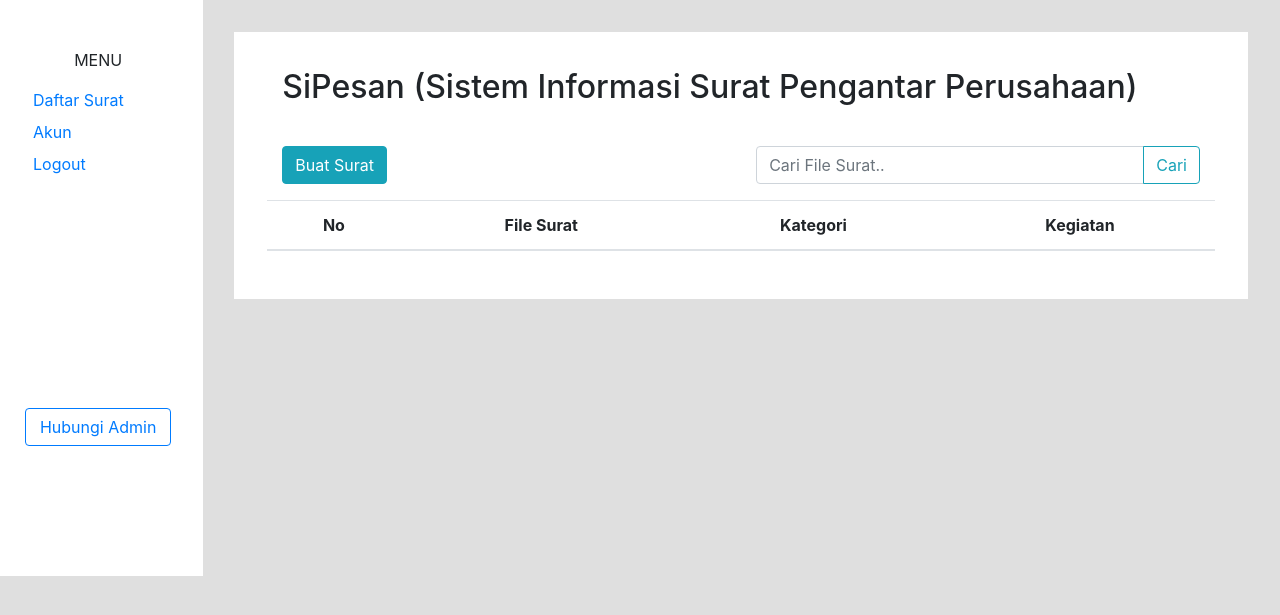
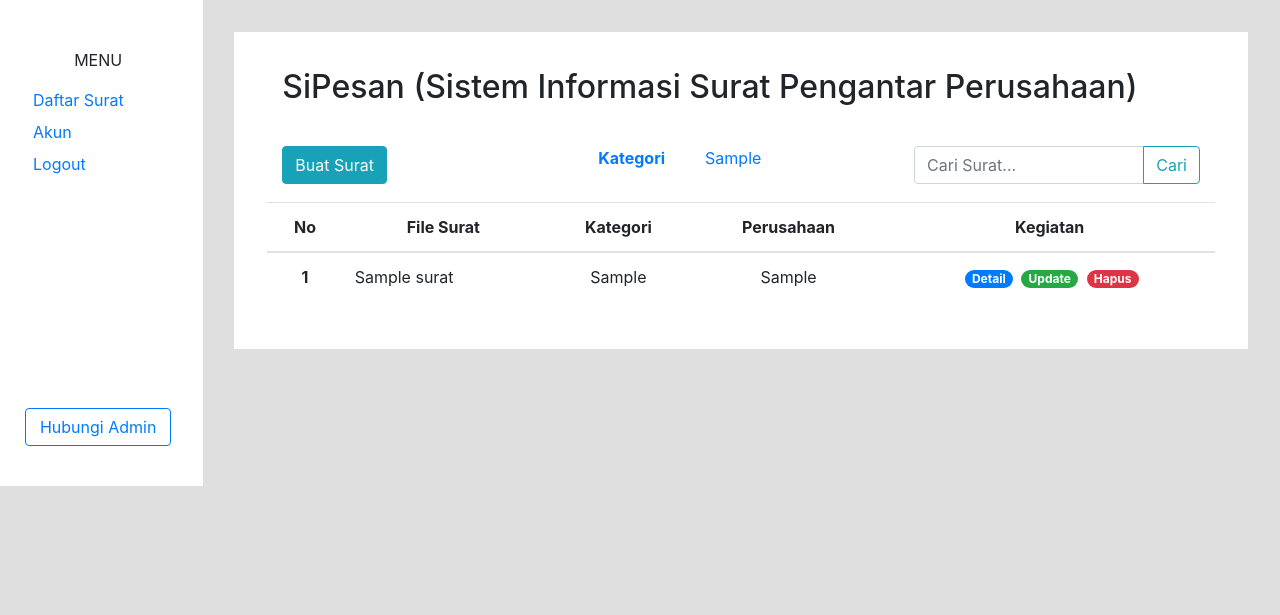
Before and after one commit to yahyamahen/FP-Pemrograman-Web, a PHP site: the page made by index.php in a window 1280 px wide. Shown: the top 615 px of the page. Run offline with PHP 8.4, Linux system fonts and the light colour scheme; the visitor is signed in with stand-in values (Sample User, id 1); tables that the repository leaves empty or names only in its code hold one stand-in row (values such as "Sample post"); lists and menus that the app fills with data are empty; some libraries are stand-ins or nearby versions.

Commit message:
Search Surat

```diff
--- a/akun.php
+++ b/akun.php
@@ -117,7 +117,7 @@ function mahasiswaUpdated()
                         <input type="hidden" name="foto_profil_lama" id="foto_profil_lama" value="<?= $mhs['foto_profil'] ?>">
                         <div class="col-md-12">
                            <label for="npm" class="form-label">NPM</label>
-                           <input type="hidden" class="form-control" id="npm" name="npm" placeholder="NPM" value="<?= $mhs['npm']; ?>">
+                           <input type="text" class="form-control" id="npm" name="npm" placeholder="NPM" value="<?= $mhs['npm']; ?>" disabled>
                         </div>
                         <div class="col-12">
                            <label for="nama_mhs" class="form-label">Nama Lengkap</label>
@@ -126,7 +126,7 @@ function mahasiswaUpdated()
                         <div class="col-md-9">
                            <label for="jurusan" class="form-label">Jurusan</label>
                            <select id="jurusan" name="jurusan" class="form-control">
-                              <option selected value="Teknik Infromatika" selected>Teknik Informatika</option>
+                              <option value="Teknik Infromatika" selected>Teknik Informatika</option>
                               <option value="Sistem Informasi">Sistem Informasi</option>
                            </select>
                         </div>
--- a/css/style.css
+++ b/css/style.css
@@ -107,7 +107,7 @@ body {
 }
 
 body .sidebar {
-  height: 45vmax;
+  height: 100%;
   background-color: white;
   padding: 2em 1.5em 2em 2em;
 }
--- a/css/style.scss
+++ b/css/style.scss
@@ -6,7 +6,7 @@
 body {
    background-color: #dfdfdf;
    .sidebar {
-      height: 45vmax;
+      height: 100%;
       background-color: white;
       padding: 2em 1.5em 2em 2em;
       .profile {
--- a/function.php
+++ b/function.php
@@ -71,6 +71,15 @@ function registration($data)
    );
 
    return mysqli_affected_rows($conn);
+}
+
+function search($key, $ktg)
+{
+   $query = "SELECT * FROM surat WHERE kategori = '$ktg' &&
+		judul_surat LIKE '%$key%' OR
+		perusahaan key '%$key%';";
+
+   return read($query);
 }
 
 function inputSurat($data)
--- a/index.php
+++ b/index.php
@@ -8,7 +8,27 @@ if (!isset($_SESSION["login"])) {
    exit;
 }
 
+$kategori = read("SELECT kategori FROM surat LIMIT 2;");
 $surat = read("SELECT * FROM surat WHERE npm = '$npm'");
+
+if (!isset($_GET['kategori']) && isset($_POST['search_btn'])) {
+   $key = $_POST['keyword'];
+   $surat = read("SELECT * FROM surat WHERE kategori LIKE '%$key%' OR
+   judul_surat LIKE '%$key%' OR
+   perusahaan LIKE '%$key%';");
+}
+
+if (isset($_GET['kategori'])) {
+   $ktg = $_GET['kategori'];
+   $surat_filter = read("SELECT * FROM surat WHERE kategori = '$ktg';");
+   if (isset($_POST['search_btn'])) {
+      $key = $_POST['keyword'];
+      $surat_filter = read("SELECT * FROM surat WHERE kategori = '$ktg' &&
+		judul_surat LIKE '%$key%' OR
+		perusahaan LIKE '%$key%';");
+   }
+}
+
 
 function suratNotice()
 {
@@ -112,18 +132,24 @@ if (isset($_GET["delete"])) {
             </div>
 
             <div class="row mt-3 table-surat">
-               <div class="col-md-6">
+               <div class="col-md-4">
                   <button type="button" class="btn btn-info tombolTambahData" data-toggle="modal" data-target="#formModal-input">Buat Surat</button>
                </div>
-               <div class="col-lg-6">
-                  <form action="#" method="post">
+               <div class="col-md-4 d-flex">
+                  <a class="card-link" href="index.php" class=" d-inline" for=""> <strong>Kategori</strong> </a>
+                  <ul class="">
+                     <?php foreach ($kategori as $data) : ?>
+                        <li class="d-inline mr-4"><a class=" card-link" href="index.php?kategori=<?= $data['kategori']; ?>"><?= $data['kategori'] ?></a></li>
+                     <?php endforeach; ?>
+                  </ul>
+               </div>
+               <div class="col-lg-4">
+                  <form action="" method="post">
                      <div class="input-group">
-                        <input type="text" class="form-control" placeholder="Cari File Surat.." name="keyword" id="keyword" autocomplete="off">
-
+                        <input type="text" class="form-control" placeholder="Cari Surat..." name="keyword" id="keyword" autocomplete="off">
                         <div class="input-group-append">
-                           <button class="btn btn-outline-info" type="submit" id="tombolCari">Cari</button>
+                           <button class="btn btn-outline-info" type="submit" id="search_btn" name="search_btn">Cari</button>
                         </div>
-
                      </div>
                   </form>
                </div>
@@ -134,16 +160,19 @@ if (isset($_GET["delete"])) {
                         <th>No</th>
                         <th>File Surat</th>
                         <th>Kategori</th>
+                        <th>Perusahaan</th>
                         <th>Kegiatan</th>
                      </tr>
                   </thead>
                   <tbody>
+                     <?php if (isset($_GET['kategori'])) : ?>
                         <?php $i = 1;
-                     foreach ($surat as $data) : ?>
+                        foreach ($surat_filter as $data) : ?>
                            <tr>
                               <th><?= $i; ?></th>
                               <td><?= $data['judul_surat'] ?></td>
                               <td align="center"><?= $data['kategori'] ?></td>
+                              <td align="center"><?= $data['perusahaan'] ?></td>
                               <td class=" text-center">
                                  <a class="badge badge-pill badge-primary ml-1" href="surat.php?id=<?= $data['id'] ?>">Detail</a>
                                  <a class="badge badge-pill badge-success ml-1 tampilModalUbah" data-toggle="modal" data-target="#formModal-input" href="index.php?update=<?= $data['id'] ?>" data-id="<?= $data['id'] ?>" data-npm="<?= $data['npm'] ?>" data-judul_surat="<?= $data['judul_surat'] ?>" data-kategori="<?= $data['kategori'] ?>" data-perusahaan="<?= $data['perusahaan'] ?>" data-perihal_lengkap="<?= $data['perihal_lengkap'] ?>">Update</a>
@@ -152,6 +181,23 @@ if (isset($_GET["delete"])) {
                            </tr>
                         <?php $i++;
                         endforeach; ?>
+                     <?php else : ?>
+                        <?php $i = 1;
+                        foreach ($surat as $data) : ?>
+                           <tr>
+                              <th><?= $i; ?></th>
+                              <td><?= $data['judul_surat'] ?></td>
+                              <td align="center"><?= $data['kategori'] ?></td>
+                              <td width="15%" align="center"><?= $data['perusahaan'] ?></td>
+                              <td class=" text-center">
+                                 <a class="badge badge-pill badge-primary ml-1" href="surat.php?id=<?= $data['id'] ?>">Detail</a>
+                                 <a class="badge badge-pill badge-success ml-1 tampilModalUbah" data-toggle="modal" data-target="#formModal-input" href="index.php?update=<?= $data['id'] ?>" data-id="<?= $data['id'] ?>" data-npm="<?= $data['npm'] ?>" data-judul_surat="<?= $data['judul_surat'] ?>" data-kategori="<?= $data['kategori'] ?>" data-perusahaan="<?= $data['perusahaan'] ?>" data-perihal_lengkap="<?= $data['perihal_lengkap'] ?>">Update</a>
+                                 <a class="badge badge-pill badge-danger ml-1" onclick="return confirm('Anda Yakin?');" href="index.php?delete=<?= $data['id'] ?>">Hapus</a>
+                              </td>
+                           </tr>
+                        <?php $i++;
+                        endforeach; ?>
+                     <?php endif; ?>
                   </tbody>
                </table>
             </div>
@@ -175,24 +221,24 @@ if (isset($_GET["delete"])) {
                      <div class="form-group">
                         <label for="kategori">Kategori</label>
                         <select class="form-control" id="kategori" name="kategori">
-                           <option class="form-control" value="Studi">Studi</option>
+                           <option value="Studi" selected>Studi</option>
                            <option value="Magang">Magang</option>
                         </select>
                      </div>
 
                      <div class="form-group">
                         <label for="judul_surat">Judul Surat</label>
-                        <input type="text" class="form-control" id="judul_surat" name="judul_surat">
+                        <input type="text" class="form-control" id="judul_surat" name="judul_surat" placeholder="Judul Surat">
                      </div>
 
                      <div class="form-group">
                         <label for="perusahaan">Perusahaan</label>
-                        <input type="text" class="form-control" id="perusahaan" name="perusahaan">
+                        <input type="text" class="form-control" id="perusahaan" name="perusahaan" placeholder="perusahaan">
                      </div>
 
                      <div class="form-group">
                         <label for="perihal_lengkap">Perihal</label>
-                        <textarea rows="4" class="form-control" id="perihal_lengkap" name="perihal_lengkap"></textarea>
+                        <textarea rows="4" class="form-control" id="perihal_lengkap" name="perihal_lengkap" placeholder="Perihal Lengkap"></textarea>
                         <p style="font-size: 0.9em;">Contoh : <br>
                            Menyatakan bahwa mahasiswa dengan data yang terlampir memohon untuk melakukan Praktik Kerja Lapangan pada pada perusahaan PT.DEF Kedelai mulai tanggal 15 Juli 2020 - 19 Desember 2020</p>
                      </div>
--- a/js/script.js
+++ b/js/script.js
@@ -3,7 +3,7 @@ $(function () {
       $('#judulModal').html('Buat Surat');
       $('.modal-footer button[type=submit]').html('Buat Surat');
       $('.modal-footer button[type=submit]').addClass('btn btn-primary');
-      $('#kategori').val('');
+      // $('#kategori').val('');
       $('#judul_surat').val('');
       $('#perusahaan').val('');
       $('#perihal_lengkap').val('');
```
Also changed, not shown: _Database/SiPesan.sql (+6 -5 lines), 1 other file. Lines whose indentation alone changed are shown as unchanged.
